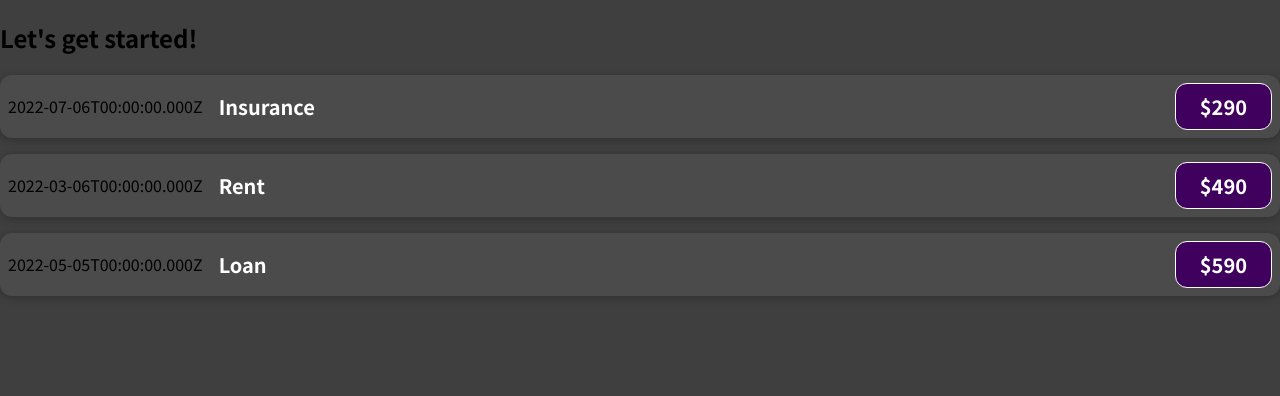
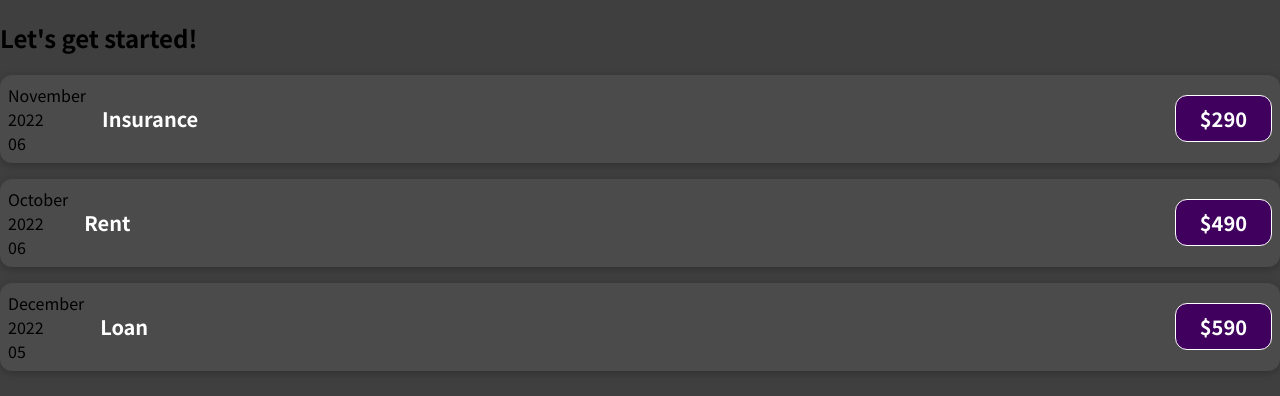
Before and after one commit to ShaimaAnvar/React_Udemy, a JavaScript app: page / in a window 1280 px wide. Shown: the top 396 px of the page. Built offline with nearby package versions, Linux system fonts and the light colour scheme.

Commit message:
adding normal js logic to components

```diff
--- a/src/App.js
+++ b/src/App.js
@@ -2,15 +2,15 @@ import ExpenseItem from "./components/ExpenseItem";
 
 function App() {
   const expenses = [{
-    date: new Date("2022-07-06"),
+    date: new Date("2022-11-06"),
     title:'Insurance',
     amount:290
   }, {
-    date:new Date("2022-03-06"),
+    date:new Date("2022-10-06"),
     title:'Rent',
     amount:490
   }, {
-    date: new Date("2022-05-05"),
+    date: new Date("2022-12-05"),
     title:'Loan',
     amount:590
   }]
--- a/src/components/ExpenseItem.js
+++ b/src/components/ExpenseItem.js
@@ -1,9 +1,18 @@
 import './ExpenseItem.css'
 function ExpenseItem(props){
+  const month=props.date.toLocaleString('en-US', {month:'long'})
+  const year=props.date.getFullYear()
+  const day=props.date.toLocaleString('en-US', {day:'2-digit'})
 
     return (
         <div className='expense-item'>
-            <div>{props.date.toISOString()}</div>
+            <div>
+                <div>{month}</div>
+                <div>{year}</div>
+                <div>{day}</div>
+
+            </div>
+
             <div className='expense-item__description'>
                 <h2>{props.title}</h2>
                 <div className='expense-item__price'>${props.amount}</div>
```
